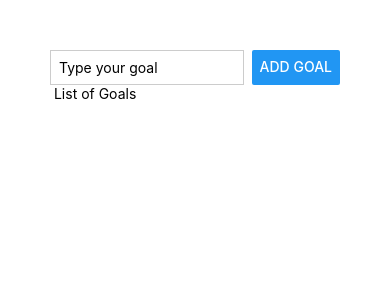
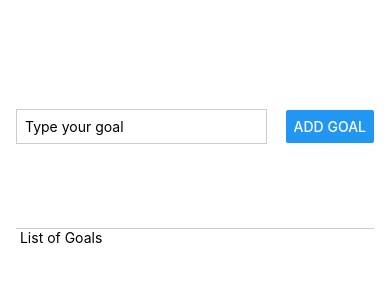
Before and after one commit to vsbuidev/react-native-todo-list, a React Native app: screen / in a window 390 px wide. Shown: the top 300 px of the page. Built offline with nearby package versions, Linux system fonts and the light colour scheme.

Commit message:
commit with state change

```diff
--- a/App.js
+++ b/App.js
@@ -1,50 +1,58 @@
 import { StatusBar } from "expo-status-bar";
+import { useState } from "react";
 import { StyleSheet, Text, View, Button, TextInput } from "react-native";
 
 export default function App() {
+  const [goalText, setGoalText] = useState("");
+
+  function goalInputHandler(text) {
+    setGoalText(text);
+  }
+
+  function addGoalHandler() {
+    console.log(goalText);
+  }
+
   return (
     <View style={styles.appContainer}>
       <View style={styles.inputContainer}>
-        <TextInput style={styles.textInput} placeholder="Type your goal" />
-        <Button title="Add Goal" />
+        <TextInput
+          onChangeText={goalInputHandler}
+          style={styles.textInput}
+          placeholder="Type your goal"
+        />
+        <Button onPress={addGoalHandler} title="Add Goal" />
       </View>
-      <View>
+      <View style={styles.goalContainer}>
         <Text> List of Goals </Text>
       </View>
-      {/* <Text style={styles.dummyText}>Hello World from VSB</Text>
-      <View>
-        <Text style={styles.dummyText}>Sample Text 2</Text>
-      </View>
-      <Button title="Tap me" /> */}
     </View>
   );
 }
 
 const styles = StyleSheet.create({
   appContainer: {
-    padding: 50,
+    paddingTop: 50,
+    paddingHorizontal: 16,
+    flex: 1,
   },
   inputContainer: {
     flexDirection: "row",
     justifyContent: "space-between",
+    alignItems: "center",
+    borderBottomWidth: 1,
+    borderBottomColor: "#cccccc",
+    paddingBottom: 24,
+    flex: 1,
   },
   textInput: {
     borderWidth: 1,
     borderColor: "#cccccc",
-    width: "80%",
+    width: "70%",
     marginRight: 8,
     padding: 8,
   },
-  // container: {
-  //   flex: 1,
-  //   backgroundColor: "#fff",
-  //   alignItems: "center",
-  //   justifyContent: "center",
-  // },
-  // dummyText: {
-  //   margin: 16,
-  //   borderWidth: 2,
-  //   borderColor: "red",
-  //   padding: 16,
-  // },
+  goalContainer: {
+    flex: 4,
+  },
 });
```
